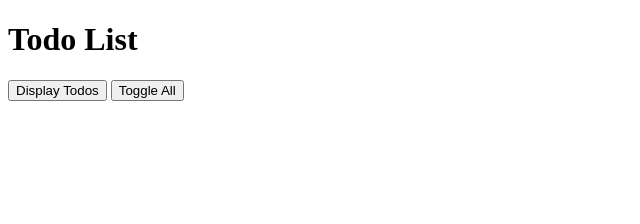
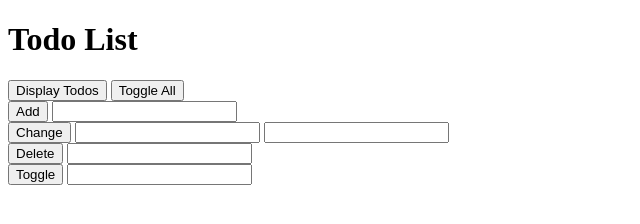
Before and after one commit to loki-one/to-do-list, a plain HTML site: page index.html in a window 1280 px wide. Shown: the whole page, without its empty margins (0-640 px from the left). Drawn offline with Linux system fonts and the light colour scheme.

Commit message:
Complete Version 8 Requirements

```diff
--- a/index.html
+++ b/index.html
@@ -5,8 +5,33 @@
   </head>
   <body>
     <h1>Todo List</h1>
-    <button onclick="handlers.displayTodos()">Display Todos</button>
-    <button onclick="handlers.toggleAll()">Toggle All</button>
+
+    <div>
+        <button onclick="handlers.displayTodos()">Display Todos</button>
+        <button onclick="handlers.toggleAll()">Toggle All</button>
+    </div>
+
+    <div>
+        <button onclick="handlers.addTodo()">Add</button>
+        <input type="text" id="addTodoTextInput"></input>
+    </div>
+
+    <div>
+        <button onclick="handlers.changeTodo()">Change</button>
+        <input type="number" id="changeTodoPositionInput"></input>
+        <input type="text" id="changeTodoTextInput"></input>
+    </div>
+
+    <div>
+        <button onclick="handlers.deleteTodo()">Delete</button>
+        <input type="number" id="deleteTodoPositionInput"></input>
+    </div>
+
+    <div>
+        <button onclick="handlers.toggleCompleted()">Toggle</button>
+        <input type="number" id="toggleCompletedPositionInput"></input>
+    </div>
+
     <script src="js/client.js"></script>
   </body>
 </html>
--- a/js/client.js
+++ b/js/client.js
@@ -64,7 +64,29 @@ var handlers = {
     displayTodos: function(){
         todoList.displayTodos();
     },
+    addTodo: function(){
+      var addTodoTextInput = document.getElementById('addTodoTextInput');
+      todoList.addTodo(addTodoTextInput.value);
+      addTodoTextInput.value = '';
+    },
+    changeTodo: function(){
+      var changeTodoPositionInput = document.getElementById('changeTodoPositionInput');
+      var changeTodoTextInput = document.getElementById('changeTodoTextInput');
+      todoList.changeTodo(changeTodoPositionInput.valueAsNumber, changeTodoTextInput.value);
+      changeTodoPositionInput.value = '';
+      changeTodoTextInput.value = '';
+    },
+    deleteTodo: function(){
+      var deleteTodoPositionInput = document.getElementById('deleteTodoPositionInput');
+      todoList.deleteTodo(deleteTodoPositionInput.valueAsNumber);
+      deleteTodoPositionInput.value = '';
+    },
+    toggleCompleted: function(){
+      var toggleCompletedPositionInput = document.getElementById('toggleCompletedPositionInput');
+      todoList.toggleCompleted(toggleCompletedPositionInput.valueAsNumber);
+      toggleCompletedPositionInput.value = ''
+    }
     toggleAll: function(){
         todoList.toggleAll();
-    }
+    },
 }
```
